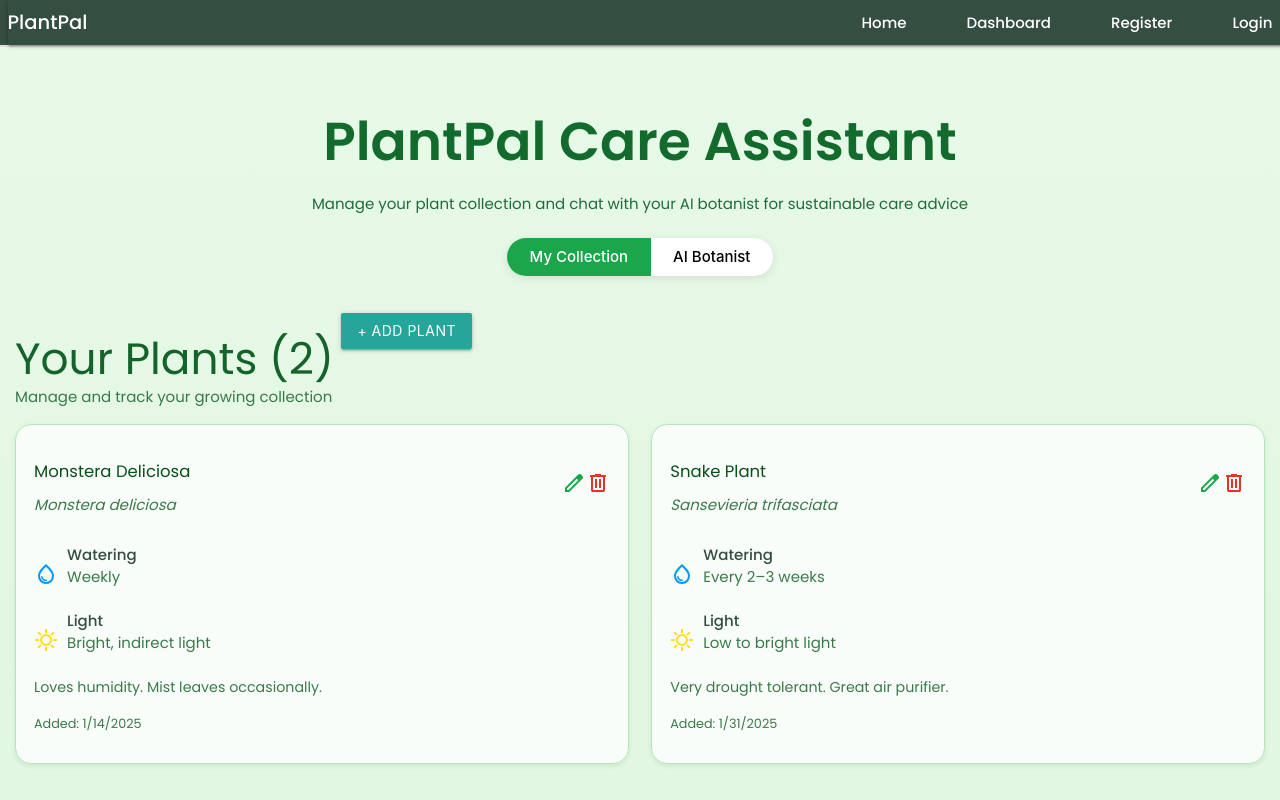
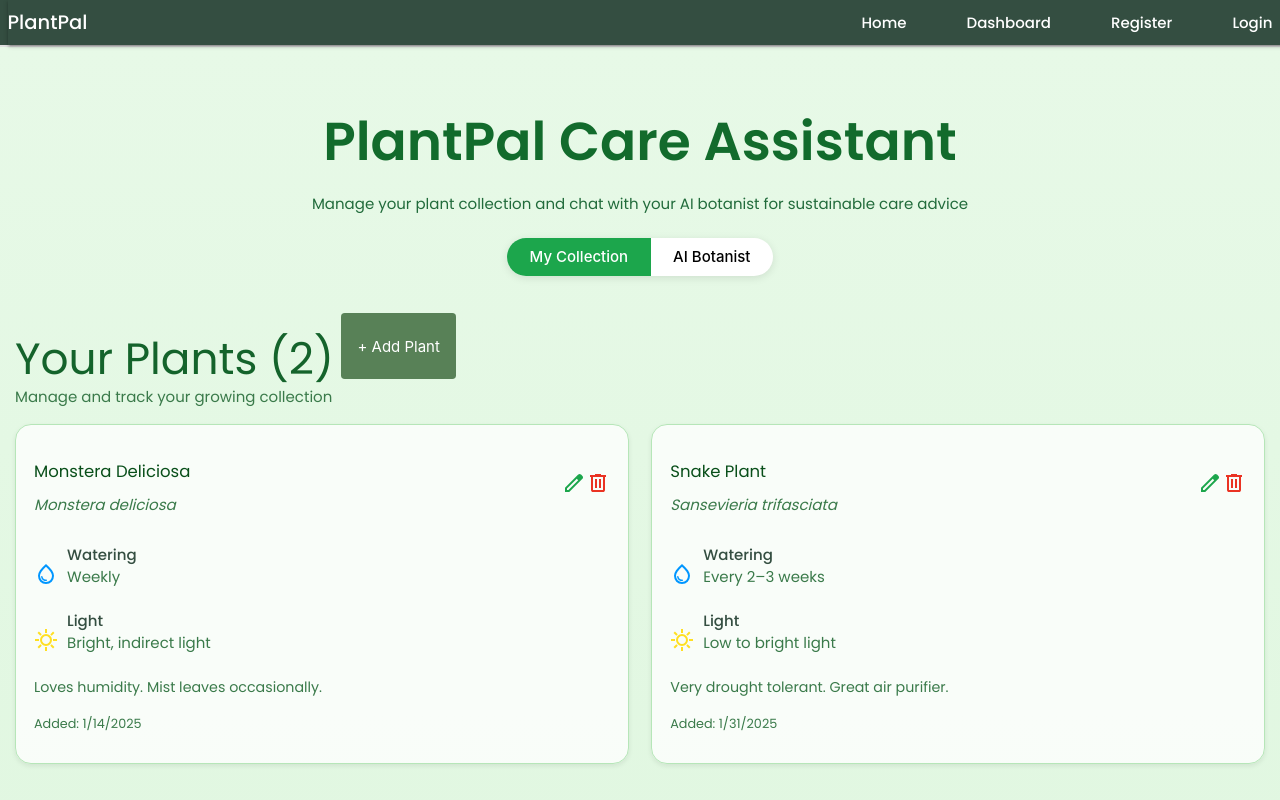
Before and after one commit to khangvu0/plant-pal, a React (Vite) app in the folder client/: page /dashboard in a window 1280 px wide. Built offline with nearby package versions, Linux system fonts and the light colour scheme.

Commit message:
Updated button component to work with Materialize stylings

```diff
--- a/client/src/components/Button.jsx
+++ b/client/src/components/Button.jsx
@@ -15,7 +15,7 @@ export default function Button({
             type={type}
             onClick={onClick}
             disabled={disabled}
-            className={`btn btn--${size} ${className}`.trim()}>
+            className={`custom-btn btn--${size} ${className}`.trim()}>
             {children}
         </button>
     );
--- a/client/src/styles/Button.css
+++ b/client/src/styles/Button.css
@@ -1,4 +1,4 @@
-.btn {
+.custom-btn {
     display: inline-block;
     background-color: var(--green-color);
     color: white;
@@ -14,18 +14,22 @@
     transition: background-color 0.3s ease;
 }
 
-.btn:hover {
+.custom-btn:hover {
     background-color: var(--dark-green-color);
 }
 
-.btn:active {
+.custom-btn:active {
     transform: scale(0.98);
     box-shadow: none;
 }
 
+.custom-btn:focus {
+    background-color: var(--dark-green-color);
+}
+
 /* -------------------- Sizes -------------------- */
 .btn--small {
-    font-size: 0.8rem;
+    font-size: 1rem;
     padding: 0.375rem 1rem;
 }
 
```
